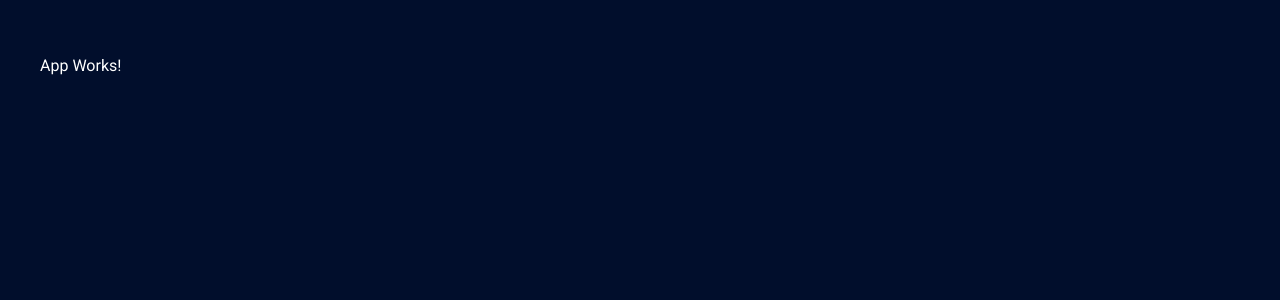
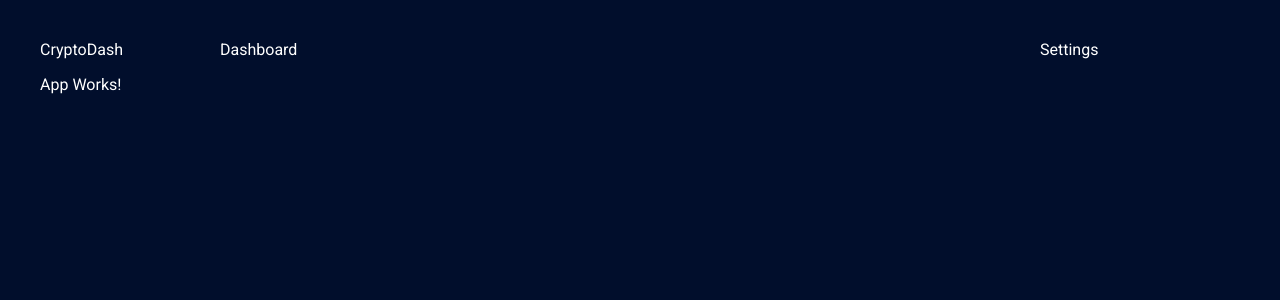
Before and after one commit to JonnyCodr/cryptodash, a React (Create React App) app: page / in a window 1280 px wide. Shown: the top 300 px of the page. Built offline with nearby package versions, Linux system fonts and the light colour scheme.

Commit message:
add AppBar and Grid

```diff
--- a/src/app/App.js
+++ b/src/app/App.js
@@ -1,11 +1,13 @@
 import React, { Component } from 'react';
 import './App.css';
 import AppLayout from './AppLayout';
+import AppBar from './AppBar';
 
 class App extends Component {
   render() {
     return (
       <AppLayout>
+          <AppBar />
         <p>App Works!</p>
       </AppLayout>
     );
--- /dev/null
+++ b/src/app/AppBar.js
@@ -0,0 +1,17 @@
+import React from 'react';
+import styled from 'styled-components';
+
+const Bar = styled.div`
+    display: grid;
+    grid-template-columns: 180px auto 100px 100px;
+`
+
+export default function () {
+    return (
+        <Bar>
+            <div>CryptoDash</div>
+            <div>Dashboard</div>
+            <div>Settings</div>
+        </Bar>
+    )
+}
```
